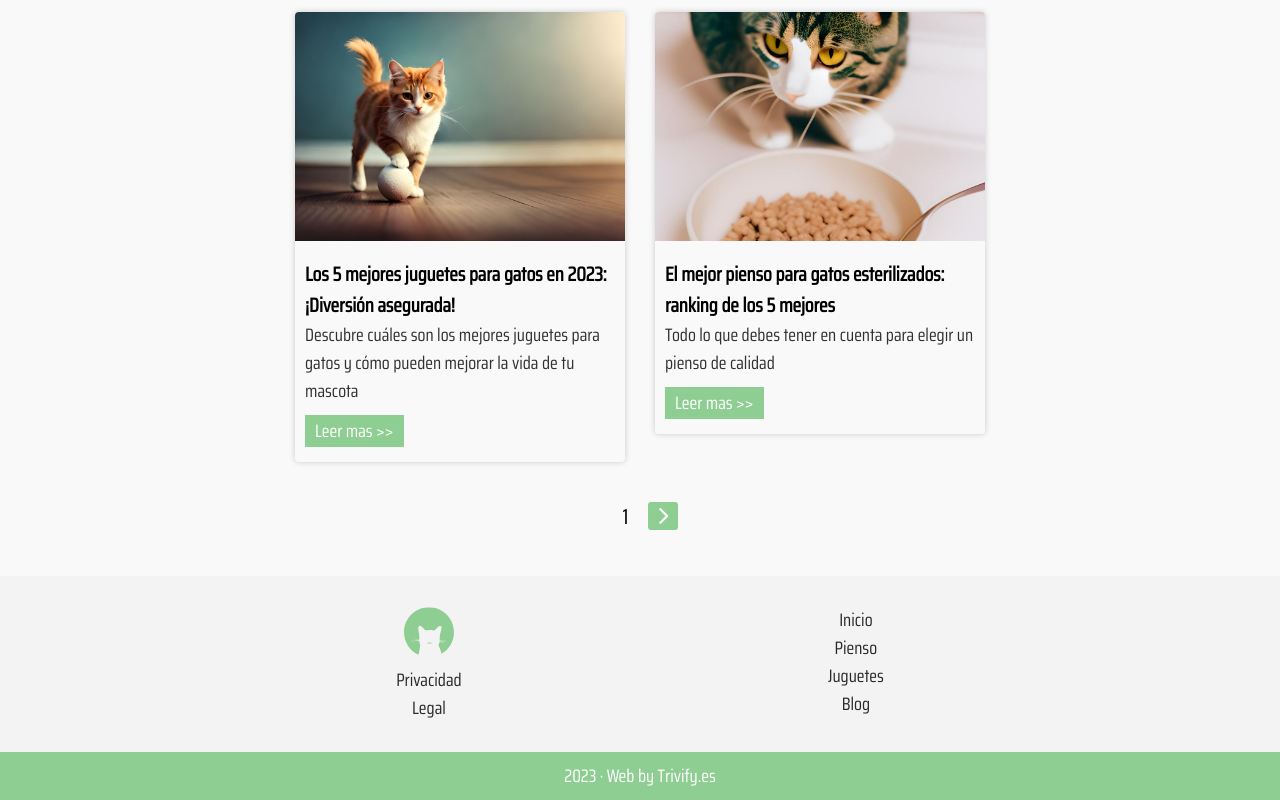
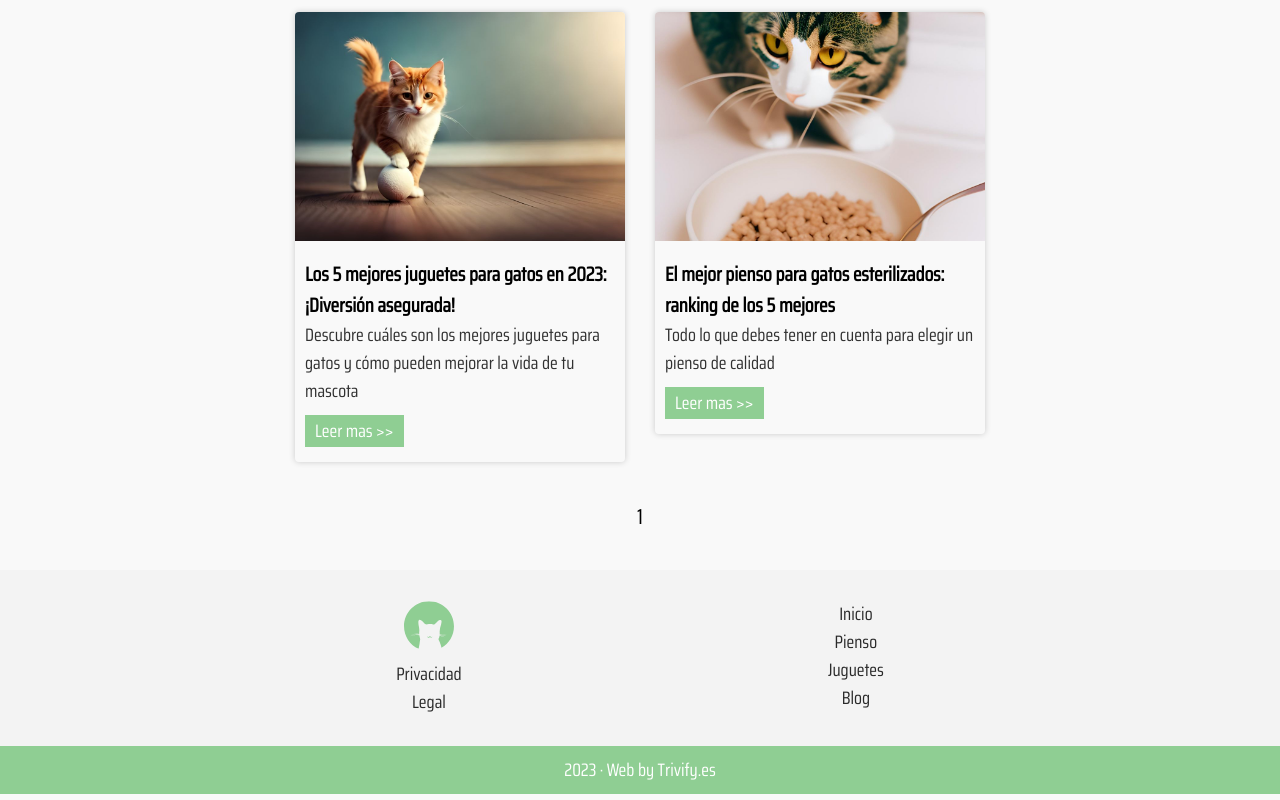
Before and after one commit to domindez/gatomarket, a Next.js app: page /blog in a window 1280 px wide. Shown: the part 1108-1908 px from the top of the page. Built offline with nearby package versions, Linux system fonts and the light colour scheme; a web font is replaced by a local one.

Commit message:
pagination fix

```diff
--- a/components/BlogCategory.tsx
+++ b/components/BlogCategory.tsx
@@ -47,7 +47,7 @@ const BlogCategory = ({ category, cardsPerPage, page = 1 } : Categories) => {
         ))}
       </section>
 
-      <Pagination page={page} category={category} left={page > 1 && true} right={posts.length >= page * cardsPerPage && true} />
+      <Pagination page={page} category={category} left={page > 1 && true} right={posts.length > page * cardsPerPage && true} />
     </>
   )
 }
```
